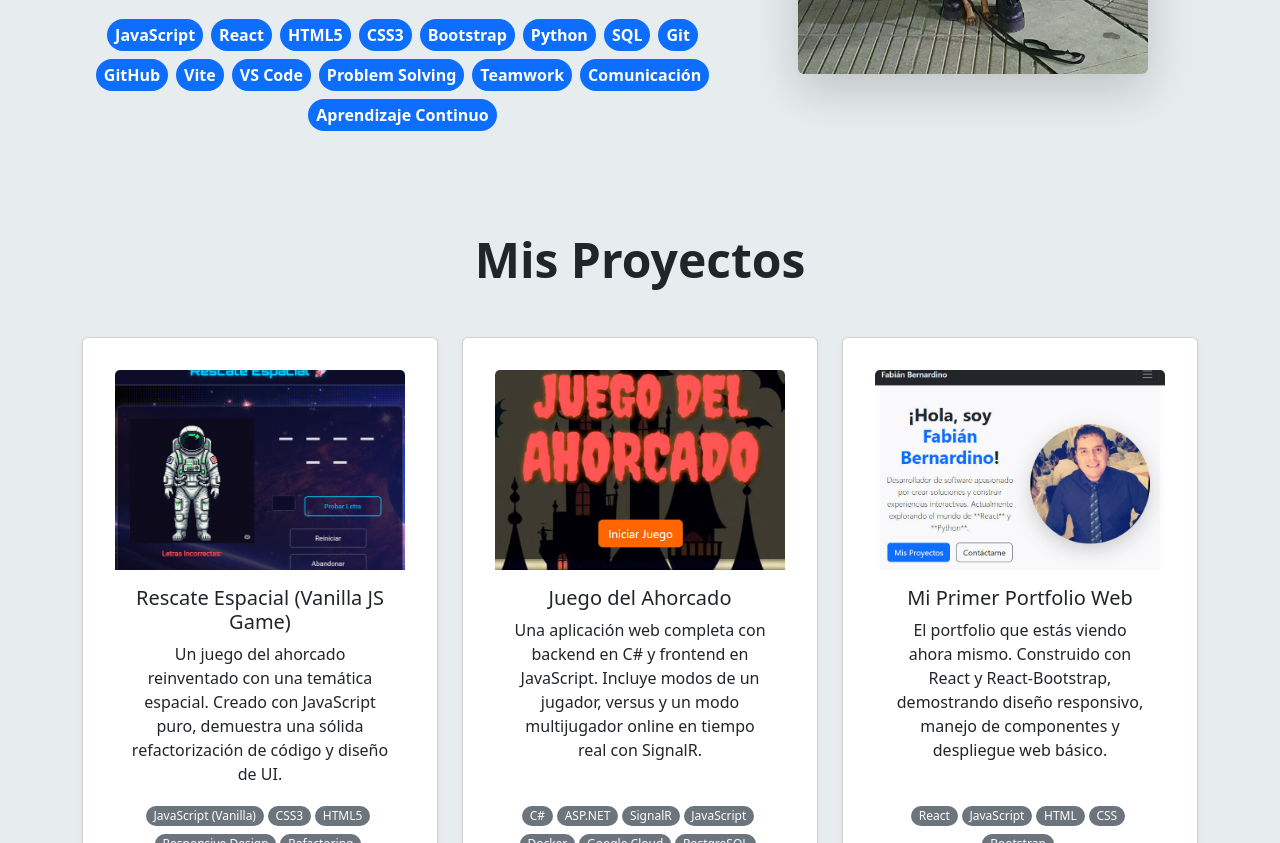
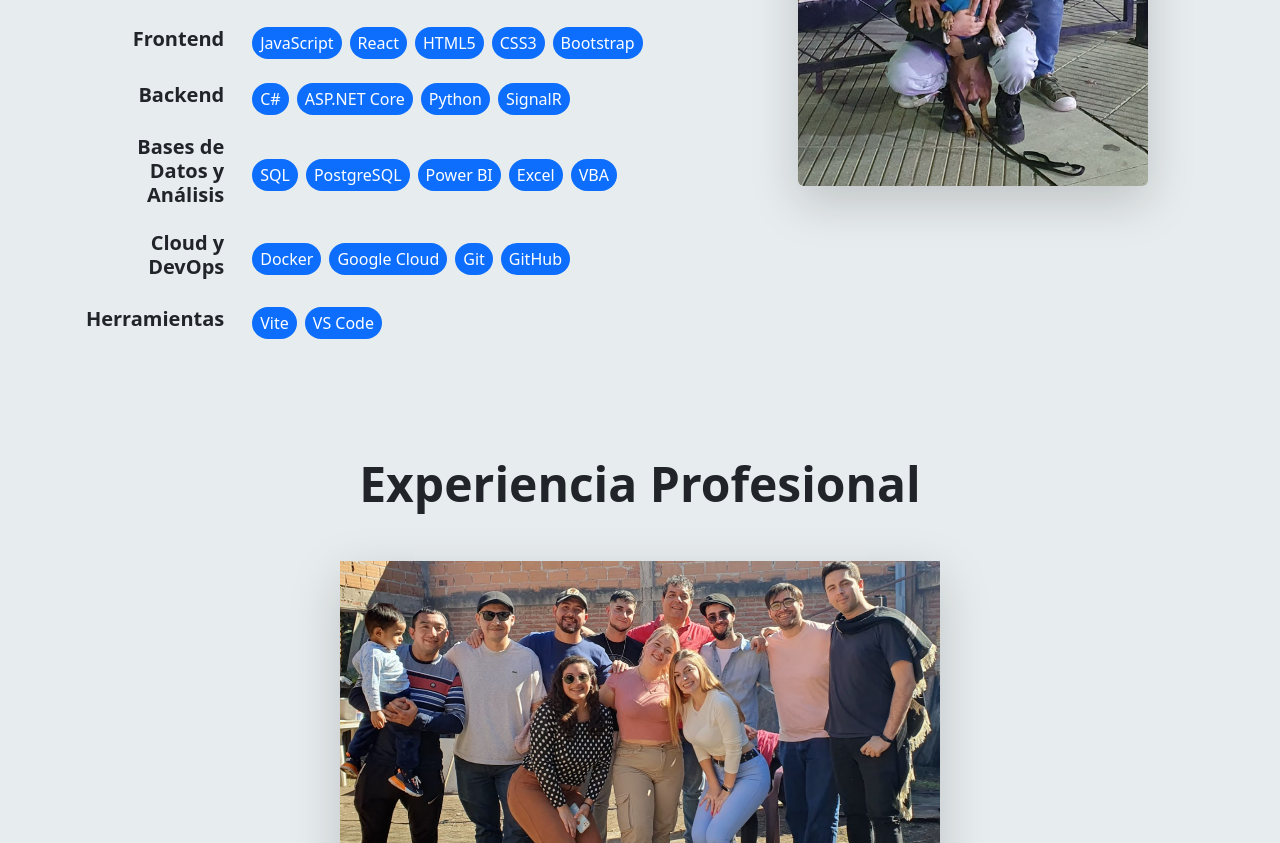
Before and after one commit to Charlydk/Portfolio_personal, a React (Vite) app: page / in a window 1280 px wide. Shown: the part 1380-2223 px from the top of the page. Built offline with nearby package versions, Linux system fonts and the light colour scheme.

Commit message:
agregamos seccion experiencia profesional - editmaos los skill y softskill

```diff
--- a/src/App.css
+++ b/src/App.css
@@ -75,3 +75,25 @@ html {
   transform: scale(1.03); /* Un zoom sutil del 3% */
   box-shadow: 0px 8px 25px rgba(0, 0, 0, 0.15); /* Una sombra más pronunciada para que "salte" de la página */
 }
+
+
+/* Estilos para la sección de experiencia */
+
+.experiencia-lista {
+  list-style: none; /* Quita los puntos de la lista */
+  padding-left: 0;
+}
+
+.experiencia-lista li {
+  margin-bottom: 1rem; /* Añade espacio entre cada logro */
+  padding-left: 1.5rem;
+  position: relative;
+}
+
+/* Crea un 'check' personalizado para cada item de la lista */
+.experiencia-lista li::before {
+  content: '✔';
+  color: #0d6efd; /* Color primario de Bootstrap */
+  position: absolute;
+  left: 0;
+}
--- a/src/App.jsx
+++ b/src/App.jsx
@@ -5,39 +5,29 @@ import AboutMe from './components/AboutMe';
 import FooterComponent from './components/FooterComponent';
 import ProjectsSection from './components/ProjectsSection';
 import ContactForm from './components/ContactForm';
+import ExperienciaComponent from './components/ExperienciaComponent';
+
 
 function App() {
   return (
     <>
-      {/* 1. NavbarComponent se renderiza primero para que esté en la parte superior */}
+
       <NavbarComponent />
 
-      {/* Este div *envuelve* a todos los componentes que van debajo de la Navbar fija. */}
-      {/* Es CRUCIAL que el paddingTop se aplique al contenedor de las secciones. */}
-      {/* El id="main-content" es opcional pero puede ser útil para CSS o JS futuro. */}
-      <div id="main-content" className='container-fluid p-0' style={{ paddingTop: '56px' }}> {/* Ajustar de ser necesario */}
+      <div id="main-content" className='container-fluid p-0' style={{ paddingTop: '56px' }}>
 
-        {/* 2. HeroSection es la primera sección de contenido */}
         <HeroSection />
 
-        {/* 3. AboutMe va después de HeroSection */}
         <AboutMe />
 
-        {/* Aquí irán los demás componentes de sección a medida que los desarrolles y los integres: */}
-        {/* <ProjectsSection /> */}
-        {/* <ContactForm /> */}
+        <ExperienciaComponent />
 
-        {/* 5. ProjectSection, seccion de proyectos */}
         <ProjectsSection />
 
-        {/* 6. ContactForm, seccion de contactos */}
         <ContactForm />
 
-      </div> {/* Cierre del div que contiene las secciones y compensa la Navbar */}
+      </div>
 
-      {/* 4. FooterComponent se renderiza al final de la página, fuera del div de contenido si quieres que siempre esté abajo */}
-      {/* Si quieres que el footer también tenga el padding, podría ir dentro del div anterior. */}
-      {/* Pero usualmente el footer va al final de todo el contenido principal, no afectado por el padding. */}
       <FooterComponent />
 
     </>
--- a/src/components/AboutMe.jsx
+++ b/src/components/AboutMe.jsx
@@ -6,11 +6,23 @@ import workspaceImage from '../assets/workspace.png'; // <-- 2. Importamos la nu
 import './AnimatedBackground.css';
 
 function AboutMe() {
-  const skills = [
-    'JavaScript', 'React', 'HTML5', 'CSS3', 'Bootstrap',
-    'Python', 'SQL', 'Git', 'GitHub', 'Vite', 'VS Code',
-    'Problem Solving', 'Teamwork', 'Comunicación', 'Aprendizaje Continuo'
-  ];
+  const skillCategories = {
+    "Frontend": [
+      'JavaScript', 'React', 'HTML5', 'CSS3', 'Bootstrap'
+    ],
+    "Backend": [
+      'C#', 'ASP.NET Core', 'Python', 'SignalR'
+    ],
+    "Bases de Datos y Análisis": [
+      'SQL', 'PostgreSQL', 'Power BI', 'Excel', 'VBA'
+    ],
+    "Cloud y DevOps": [
+      'Docker', 'Google Cloud', 'Git', 'GitHub'
+    ],
+    "Herramientas": [
+      'Vite', 'VS Code'
+    ]
+  };
 
   return (
     <section id="about" className="bg-custom-section py-5"> {/* Usamos la clase del fondo gris claro */}
@@ -35,11 +47,30 @@ function AboutMe() {
             </div>
 
             <h3 className="mt-3 mb-3 text-center">Mis Habilidades</h3>
-            <div className="d-flex flex-wrap justify-content-center ">
-              {skills.map((skill) => (
-                <Badge key={skill} pill bg="primary" className="m-1 p-2 fs-6">
-                  {skill}
-                </Badge>
+            <div className="mt-4">
+              {/* Iteramos sobre el objeto de categorías como antes */}
+              {Object.entries(skillCategories).map(([category, skills]) => (
+
+                // 1. Creamos una FILA para cada categoría con un margen inferior
+                <Row key={category} className="mb-3 align-items-center">
+
+                  {/* 2. Una COLUMNA para el título (ocupa 3 de 12 espacios en pantallas medianas o más grandes) */}
+                  <Col md={3}>
+                    <h5 className="text-md-end text-center fw-bold">{category}</h5>
+                  </Col>
+
+                  {/* 3. Otra COLUMNA para las etiquetas (ocupa los 9 espacios restantes) */}
+                  <Col md={9}>
+                    <div className="d-flex flex-wrap justify-content-center justify-content-md-start">
+                      {skills.map((skill) => (
+                        <Badge key={skill} pill bg="primary" className="m-1 p-2 fs-6 fw-normal">
+                          {skill}
+                        </Badge>
+                      ))}
+                    </div>
+                  </Col>
+
+                </Row>
               ))}
             </div>
 
--- /dev/null
+++ b/src/components/ExperienciaComponent.jsx
@@ -0,0 +1,80 @@
+// src/components/ExperienciaComponent.jsx
+
+import React from 'react';
+// 1. Asegúrate de importar Image y Badge
+import { Container, Row, Col, Image, Badge } from 'react-bootstrap';
+// 2. Importa una foto tuya y guárdala en la carpeta 'assets'
+import professionalPhoto from '../assets/professional-photo.png';
+
+function ExperienciaComponent() {
+  // 3. Define tus habilidades blandas aquí
+  const softSkills = [
+    'Gestión de Proyectos', 'Liderazgo de Equipos', 'Comunicación Efectiva',
+    'Resolución de Problemas', 'Análisis de Datos', 'Requerimientos',
+    'Problem Solving', 'Teamwork', 'Comunicación', 'Aprendizaje Continuo'
+  ];
+
+  return (
+    <section id="experiencia" className="bg-custom-section py-5">
+      <Container>
+        <h2 className="text-center mb-5 display-5 fw-bold" data-aos="fade-up">
+          Experiencia Profesional
+        </h2>
+
+        {/* --- NUEVA ESTRUCTURA DE DOS COLUMNAS --- */}
+        <Row className="align-items-center" data-aos="fade-up" data-aos-delay="200">
+
+          {/* --- Columna Izquierda: Imagen --- */}
+          <Col xxl={6} className="text-center mb-4 mb-lg-0">
+            <Image
+              src={professionalPhoto}
+              fluid
+              className="shadow-lg about-me-image"
+              alt="Fabián Bernardino, Supervisor de Workforce"
+              style={{ maxWidth: '600px', height: 'auto' }}
+            />
+          </Col>
+
+          {/* --- Columna Derecha: Texto y Habilidades --- */}
+          <Col xxl={6}>
+            <div className="text-center text-lg-start mb-4">
+              {/* Tu texto ya está integrado aquí */}
+              <h3>Supervisor de Workforce | Teleperformance Chile y Argentina</h3>
+              <p className="text-muted">Julio 2022 – Presente | +3 años</p>
+            </div>
+
+            <p className="lead">
+              Como supervisor del área de Workforce, lidero el monitoreo en tiempo real y la optimización de operaciones. Mi rol combina la gestión de equipos con el desarrollo de soluciones técnicas para mejorar la eficiencia y analizar métricas clave del negocio.
+            </p>
+
+            <h4 className="mt-4 text-center text-lg-start">Logros y Proyectos Destacados</h4>
+            {/* Tu lista de logros ya está integrada aquí */}
+            <ul className="experiencia-lista mt-3">
+              <li>
+                <strong>Automatización de Reportes con Python:</strong> Desarrollo de scripts para automatizar la recolección y procesamiento de métricas operativas, reduciendo significativamente el tiempo de generación de informes.
+              </li>
+              <li>
+                <strong>Análisis de Datos y Visualización:</strong> Uso de librerías como Pandas para analizar grandes volúmenes de datos y crear visualizaciones en Excel que ayudan a la toma de decisiones estratégicas.
+              </li>
+              <li>
+                <strong>Desarrollo de Requerimientos:</strong> Conducción de reuniones con clientes internos y externos para identificar necesidades y traducir requerimientos de negocio a soluciones técnicas funcionales.
+              </li>
+            </ul>
+
+            <h4 className="mt-4 text-center">Habilidades Blandas</h4>
+            {/* Las etiquetas de habilidades blandas que querías */}
+            <div className="d-flex flex-wrap justify-content-center justify-content-lg-start mt-3">
+              {softSkills.map((skill) => (
+                <Badge key={skill} pill bg="primary" className="m-1 p-2 fs-6">
+                  {skill}
+                </Badge>
+              ))}
+            </div>
+          </Col>
+        </Row>
+      </Container>
+    </section>
+  );
+}
+
+export default ExperienciaComponent;
```
Also changed, not shown: src/assets/professional-photo.png (added).
